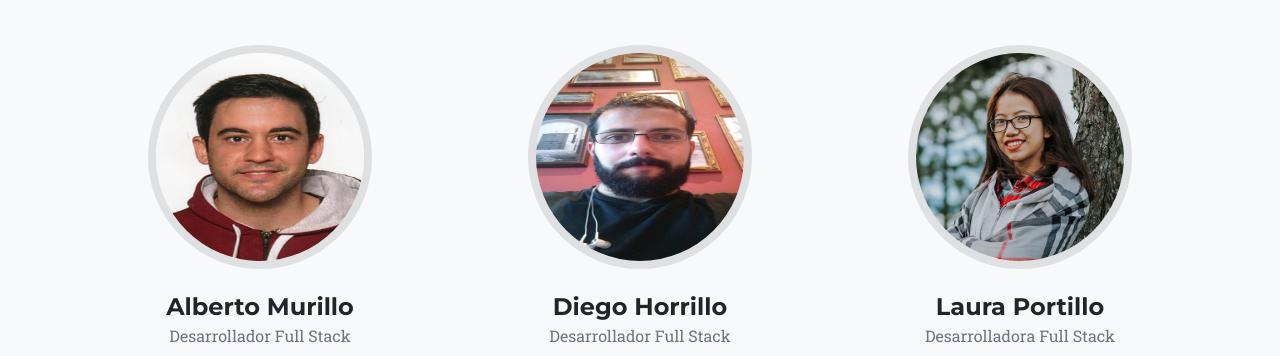
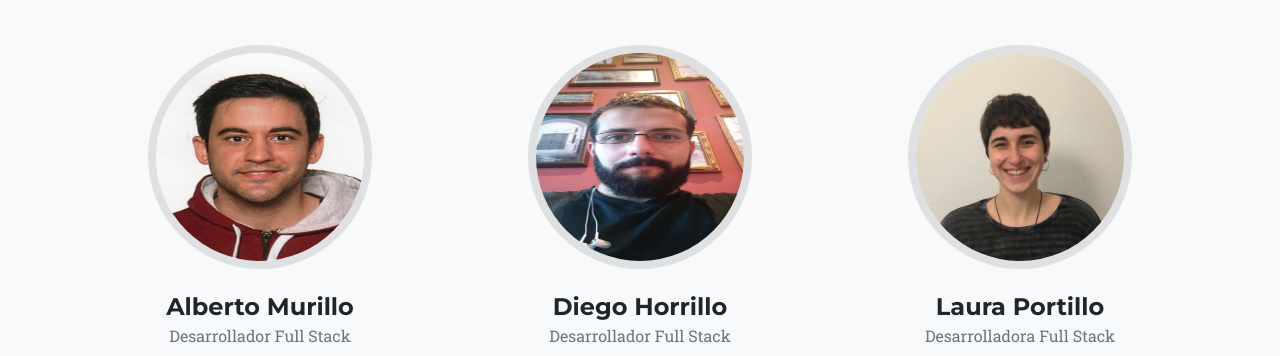
Before and after one commit to jesushd103/jesushd103.github.io, a website: page dist/index.html in a window 1280 px wide. Shown: the part 3260-3616 px from the top of the page. Drawn offline with nearby package versions, Linux system fonts and the light colour scheme; a web font is replaced by a local one.

Commit message:
Update team picture

```diff
--- a/dist/index.html
+++ b/dist/index.html
@@ -162,7 +162,7 @@
                     </div>
                     <div class="col-lg-4">
                         <div class="team-member">
-                            <img class="mx-auto rounded-circle" src="assets/img/team/3.jpg" alt="" />
+                            <img class="mx-auto rounded-circle" src="assets/img/team/laura.jpeg" alt="" />
                             <h4>Laura Portillo</h4>
                             <p class="text-muted">Desarrolladora Full Stack</p>
                             <a class="btn btn-dark btn-social mx-2" href="#!"><i class="fab fa-twitter"></i></a>
```
Also changed, not shown: dist/assets/img/team/laura.jpeg (added).
